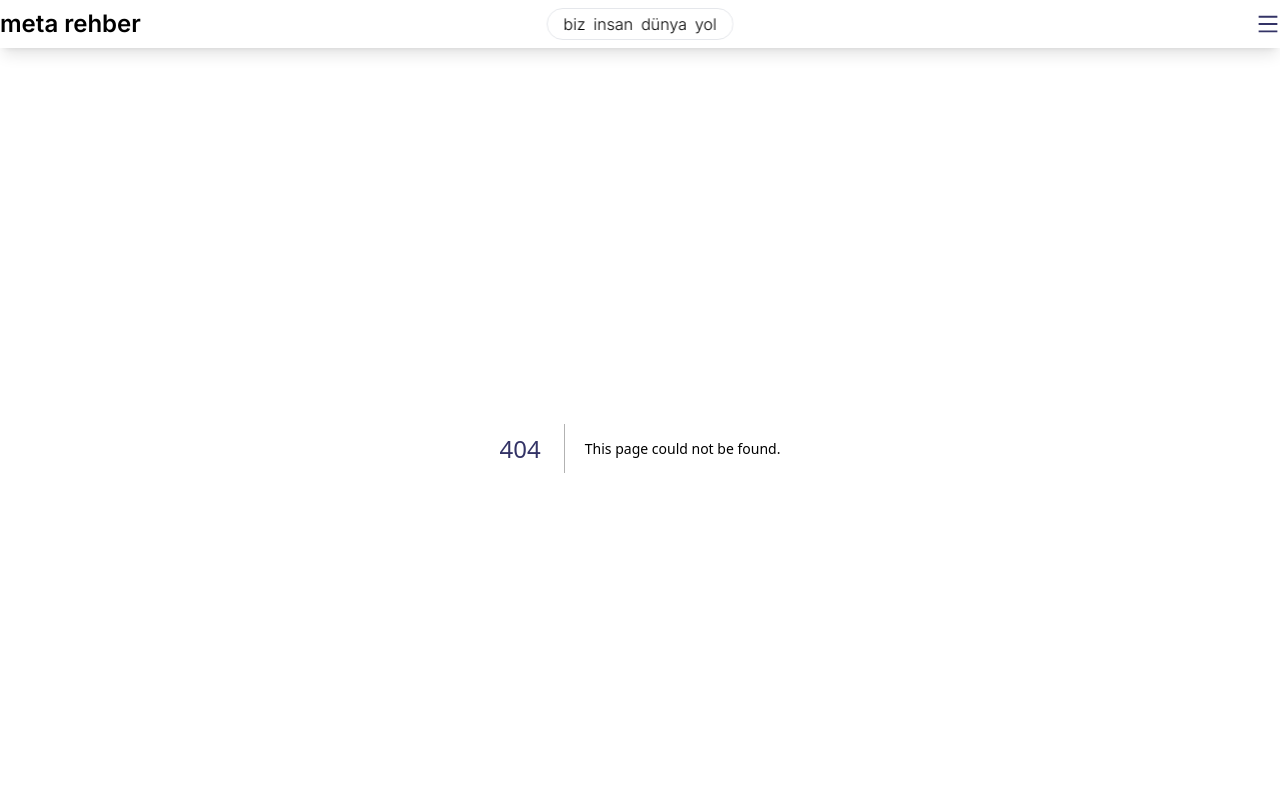
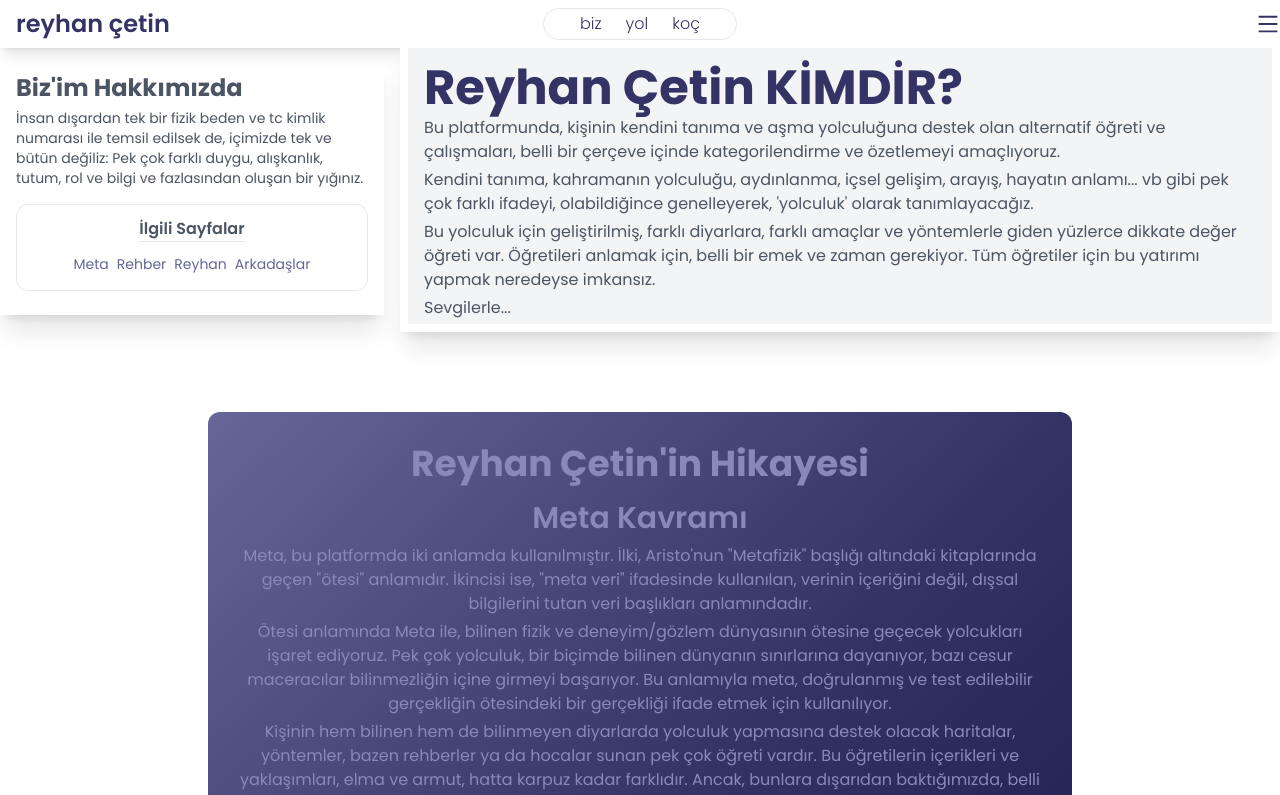
Before and after one commit to rcteenx/reyhancetin_com_tr, a Next.js app: page /biz in a window 1280 px wide. Before the commit this address had no page. Shown: the top 795 px of the page. Built offline with nearby package versions, Linux system fonts and the light colour scheme.

Commit message:
update reyhan-org-tr 2

```diff
--- a/app/hakkimizda/page.jsx
+++ b/app/biz/page.jsx
@@ -5,8 +5,8 @@ import SocialMedia from "@/components/sections/common/z-social-media";
 export default function StaticPage() {
   return (
     <>
-      <PageInfo id="0" />
-      <BlueContent h1Title="Meta Rehber'in Hikayesi">
+      <PageInfo id="1" />
+      <BlueContent h1Title="Reyhan Çetin'in Hikayesi">
         <h3>Meta Kavramı</h3>
         <p>
           Meta, bu platformda iki anlamda kullanılmıştır. İlki, Aristo'nun
@@ -33,12 +33,6 @@ export default function StaticPage() {
           ve hedef ile yaklaşımlarını ayrı bir kategori sistemiyle
           karşılaştırmamızı sağlar.
         </p>
-        <h2>Rehber</h2>
-        <p>
-          Bu platform, herhangi bir öğreti ya da yolculuğun rehberliğini yapmayı
-          amaçlamıyor. Tam tersine, bir Meta Rehber olarak, öğreti ve yolculuk
-          alternatifleriyle ilgili ortak bir alandan bilgi sunmayı amaçlıyor.
-        </p>
         <p>
           Herhangi biri dini ritüeller ve dua ile yola çıkıyor olabilir; bir
           başkası günlük hayatın içinde farkındalık pratikleri yapabilir, bir
@@ -46,7 +40,6 @@ export default function StaticPage() {
           Bunların hepsi kişileri bir yolculuğa çıkarıyor. Ancak kim nereye
           nasıl gidiyor, bunu karşılaştırma imkanı sunmuyor.
         </p>
-        <h4>Meta Rehber Benzetmesi</h4>
         <p>
           Diyelim ki İstanbul'dan Ankara'ya gitmek istiyorsunuz. Gidilecek pek
           çok farklı araç ve yol var. Öncelikle uçak bir seçim olabilir. Pek çok
--- a/app/globals.css
+++ b/app/globals.css
@@ -80,22 +80,22 @@
   }
 
   #pgSticker {
-    @apply mt-0 md:-ml-4 md:mr-4 xl:mr-8 px-4 md:px-0 text-gray-600;
+    @apply mt-0 lg:mr-4 lg:px-0 text-gray-600;
   }
   #pgSticker h2 {
-    @apply mb-0 px-4 pt-2 text-xl md:max-w-sm md:text-2xl  rounded-t-2xl;
+    @apply mb-0 pt-2 text-xl md:text-2xl rounded-t-2xl;
   }
   #pgSticker p {
     @apply text-xs sm:text-sm;
   }
   #subMenu {
-    @apply my-2 w-48 rounded-xl;
+    @apply my-2 text-center;
   }
   #subMenu h3 {
-    @apply my-1 text-sm sm:text-base leading-4  inline-block border-b;
+    @apply my-1 text-sm sm:text-base leading-4 inline-block border-b;
   }
   #pgSticker ul {
-    @apply p-0;
+    @apply my-2 p-0 flex items-center justify-center flex-wrap gap-2;
   }
   #pgSticker ul li {
     @apply p-0 m-0 leading-3;
@@ -107,7 +107,7 @@
     @apply text-primary-dark-5  border-b border-primary-dark-5;
   }
   #pgHeader {
-    @apply my-4 md:my-0 container-p flex-1 max-w-4xl bg-gray-100  text-gray-600 shadow-xl border-4 md:border-t-0 border-white;
+    @apply my-4 lg:my-0 px-4 flex-1 max-w-4xl bg-gray-100  text-gray-600 shadow-xl border-8 lg:border-t-0 border-white;
   }
 }
 
--- a/app/insan/page.jsx
+++ b/app/koc/page.jsx
@@ -5,7 +5,7 @@ import SocialMedia from "@/components/sections/common/z-social-media";
 export default function StaticPage() {
   return (
     <>
-      <PageInfo id="1" />
+      <PageInfo id="3" />
       <BlueContent h1Title="İnsan'ın Farklı Bölümleri">
         <p>
           İnsan, bir kısmı fiziksel ve gözlemlenebilir bir kısmı da aşkın
--- a/app/layout.js
+++ b/app/layout.js
@@ -1,6 +1,6 @@
 import "./globals.css";
 
-import { Inter } from "next/font/google";
+import { Poppins } from "next/font/google";
 
 // import GoogleAnalytics from "@/components/GoogleAnalytics";
 
@@ -9,7 +9,7 @@ import { siteMetadata } from "@/content/data/siteMetaData";
 import Header from "@/components/ui/Header";
 import Footer from "@/components/ui/footer/0-index";
 
-const base = Inter({
+const base = Poppins({
   subsets: ["latin"],
   display: "swap",
   variable: "--font-base",
--- a/app/page.jsx
+++ b/app/page.jsx
@@ -9,7 +9,7 @@ import SocialMedia from "@/components/sections/common/z-social-media";
 
 export async function generateMetadata() {
   return {
-    title: siteMetadata.title + " - Meta Rehber",
+    title: siteMetadata.title + " - Reyhan Çetin",
   };
 }
 
--- a/app/yol/page.jsx
+++ b/app/yol/page.jsx
@@ -5,7 +5,7 @@ import SocialMedia from "@/components/sections/common/z-social-media";
 export default function StaticPage() {
   return (
     <>
-      <PageInfo id="3" />
+      <PageInfo id="2" />
       <BlueContent h1Title="Farklı Yolların Kısa Tarihi">
         <p>
           Hem iç dünyamızda hem de dış dünyada bir yerlere gitmek istiyoruz;
--- a/components/templates/pageInfo.jsx
+++ b/components/templates/pageInfo.jsx
@@ -7,15 +7,16 @@ import IconComponent from "@/components/ui/IconComponent";
 export default function PageInfo({ id }) {
   const menu = StaticPages.filter((m) => m.id == id);
   return (
-    <section className=" md:pb-4">
-      <div className="mx-auto container flex flex-col md:flex-row">
+    <section className=" lg:pb-4">
+      <div className="mx-auto container flex flex-col lg:flex-row">
         <div id="pgSticker">
-          <h2>{menu[0].titleLong}</h2>
-          <div className="px-4 pb-2 md:max-w-sm shadow-xl">
+          <div className="mx-auto px-4 pb-2 lg:max-w-sm shadow-xl">
+            <h2>{menu[0].titleLong}</h2>
             <div>
               <p>{menu[0].description}</p>
-              <div className="flex justify-around items-center gap-0">
-                {/* <div id="subMenu">
+              <div className="my-4 flex justify-around items-center gap-0 border rounded-xl">
+                <div id="subMenu">
+                  <h3>İlgili Sayfalar</h3>
                   <ul>
                     {menu[0].pages.map((p) => (
                       <li key={p.id}>
@@ -25,15 +26,6 @@ export default function PageInfo({ id }) {
                       </li>
                     ))}
                   </ul>
-                </div> */}
-                <div className="w-48 flex justify-center">
-                  <IconComponent
-                    name={menu[0].icon}
-                    size={80}
-                    color="#333366"
-                    alt={menu[0].title}
-                    title={menu[0].titleLong}
-                  />
                 </div>
               </div>
             </div>
--- a/components/ui/Header.jsx
+++ b/components/ui/Header.jsx
@@ -21,7 +21,7 @@ export default function Header() {
   const menu2 = StaticPages.filter((m) => m.id < 100);
   return (
     <header className="h-12 shadow-lg">
-      <div className="mx-auto md:container px-4 lg:px-0 py-2 flex items-center justify-between">
+      <div className="mx-auto md:container pl-4 py-2 flex items-center justify-between">
         <div className=" w-24 md:w-48 z-50 flex items-center justify-start  h-8 ">
           <h3 className="m-0 p-0 text-sm md:text-2xl">
             <Link
@@ -33,12 +33,12 @@ export default function Header() {
             </Link>
           </h3>
         </div>
-        <nav className="fixed px-4 border border-solid rounded-full font-light text-xs md:text-base bg-opacity-40 top-2 right-1/2 translate-x-1/2 bg-light/60 backdrop-blur-sm z-50 bg-white flex justify-center items-center h-8">
-          <ul className="flex justify-center items-center gap-2">
+        <nav className="fixed px-4 md:px-6 border border-solid rounded-full font-light text-xs md:text-base bg-opacity-40 top-2 right-1/2 translate-x-1/2 bg-light/60 backdrop-blur-sm z-50 bg-white flex justify-center items-center  h-8">
+          <ul className="flex justify-center items-center gap-0">
             {menu.map((p) => (
               <li
                 key={p.id}
-                className={`border-b border-b-white hover:border-b-primary  `}
+                className={`leading-4 hover:bg-gray-100  rounded-xl py-1 px-3`}
               >
                 {/* ${ id === p.id ? "text-primary" : "" } */}
                 <Link
--- a/content/data/siteMetaData.js
+++ b/content/data/siteMetaData.js
@@ -1,32 +1,32 @@
 export const siteMetadata = {
-  logo: "meta rehber",
-  title: "Meta Rehber -  Öğreti ve Yollar",
+  logo: "reyhan çetin",
+  title: "Reyhan Çetin -  Öğreti ve Yollar",
   author: "rcteenx",
-  headerTitle: "Meta Rehber | Öğreti ve Yollar",
-  description: "Meta Rehber Öğreti ve Yollar",
+  headerTitle: "Reyhan Çetin | Öğreti ve Yollar",
+  description: "Reyhan Çetin Öğreti ve Yollar",
   language: "tr-TR",
-  siteUrl: "https://metarehber.org.tr/",
+  siteUrl: "https://reyhancetin.com.tr/",
   siteLogo: "/logo-rc.png",
-  email: "metarehber@gmail.com",
+  email: "rhan.cetinx@gmail.com",
 };
 
 export const StaticPages = [
   {
-    id: 0,
+    id: 1,
     title: "biz",
-    titleLong: "Meta Rehber Hakkında",
+    link: "biz",
+    titleLong: "Biz'im Hakkımızda",
     description:
-      "Meta Rehber, Reyhan Çetin ve Arkadaşları'nın öncülüğünde yayına geçen bir meta bilgi platformudur.",
-    h1: "META REHBER NEDİR?",
+      "İnsan dışardan tek bir fizik beden ve tc kimlik numarası ile temsil edilsek de, içimizde tek ve bütün değiliz: Pek çok farklı duygu, alışkanlık, tutum, rol ve bilgi ve fazlasından oluşan bir yığınız.",
+    // Dahası, içimizde kendimizi bütünlemeye giden tüm çalışmalar, sonuna doğru ilerlerse bizi dışarı açar tekrar biz olur!
+    h1: "Reyhan Çetin KİMDİR?",
     par: [
-      "Meta Rehber platformunda, kişinin kendini tanıma ve aşma yolculuğuna destek olan alternatif öğreti ve çalışmaları, belli bir çerçeve içinde kategorilendirme ve özetlemeyi amaçlıyoruz.",
+      "Bu platformunda, kişinin kendini tanıma ve aşma yolculuğuna destek olan alternatif öğreti ve çalışmaları, belli bir çerçeve içinde kategorilendirme ve özetlemeyi amaçlıyoruz.",
       "Kendini tanıma, kahramanın yolculuğu, aydınlanma, içsel gelişim, arayış, hayatın anlamı... vb gibi pek çok farklı ifadeyi, olabildiğince genelleyerek, 'yolculuk' olarak tanımlayacağız. ",
       "Bu yolculuk için geliştirilmiş, farklı diyarlara, farklı amaçlar ve yöntemlerle giden yüzlerce dikkate değer öğreti var. Öğretileri anlamak için, belli bir emek ve zaman gerekiyor. Tüm öğretiler için bu yatırımı yapmak neredeyse imkansız.",
-      "Bu bilinmezliğe çözüm olarak, Meta Rehber'de alternatif yolculuk ve öğretilerin meta veriler paylaşacağız: Önce biraz kendinizi sonra da seçeceğiniz yol ve öğretileri anlamanız için.",
       "Sevgilerle...",
     ],
     icon: "platform",
-    link: "hakkimizda",
     pages: [
       { id: 1, title: "Meta", link: "hakkimizda/meta" },
       { id: 2, title: "Rehber", link: "hakkimizda/rehber" },
@@ -35,8 +35,32 @@ export const StaticPages = [
     ],
   },
   {
-    id: 1,
-    title: "insan",
+    id: 2,
+    title: "yol",
+    link: "yol",
+    titleLong: "Kendimize Yolculuk",
+    description:
+      "Bir kişinin ayak izleri kolaylıkla silinebilir. Ancak bir grup ilerliyorsa, bir patika oluşur.",
+    h1: "KENDİNİ TANIMA YOLLARI",
+    par: [
+      "Hepimiz önce dışsal sebeplerle, hatta farkında bile olmadığımız çevresel yönlendirmelerle yola çıktık. Ancak bir süre sonra bazılarımız aradığını dış dünyada bulamayacağını anlayıp, yolculuğu önce içe sonra da meta fizik diyarlara yönlendirdi.",
+      "Kendini tanımaya, aydınlanmaya, uyanmaya, nirvana, cennet, tanrı ya da benzeri bir yerlere giden pek çok yol var. Ancak hangisi sizin için? Nereye gideceğinizi bilmiyorsanız, hangi yöne gittiğinizin önemi var mı?",
+      "Burada pek çok yolu, kendi penceremizden anlatmaya çalışacağız. Tüm bu platformun, meta gerçeklik yolcuları için bir rehber olmasını umuyoruz.",
+      "Sevgilerle...",
+    ],
+    icon: "way",
+    pages: [
+      { id: 1, title: "Dini Yollar", link: "dini" },
+      { id: 2, title: "Ezoterik Yollar", link: "ezoterik" },
+      { id: 3, title: "Bilimsel Yollar", link: "bilimsel" },
+      { id: 4, title: "Modern Yollar", link: "modern" },
+      { id: 5, title: "Çalışmalar", link: "calismalar" },
+    ],
+  },
+  {
+    id: 3,
+    title: "koç",
+    link: "koc",
     titleLong: "İnsanın Katmanları",
     description:
       "İnsan çok boyutlu bir varlıktır: İç içe geçmiş ve her biri diğerinden bağımsız farklı katmanlardan oluşur.",
@@ -51,7 +75,6 @@ export const StaticPages = [
       "Sevgilerle...",
     ],
     icon: "human",
-    link: "insan",
     pages: [
       { id: 1, title: "Sahte Kişilik", link: "sahte-kisilik" },
       { id: 2, title: "Doğru Kişilik", link: "dogru-kisilik" },
@@ -59,52 +82,6 @@ export const StaticPages = [
       { id: 4, title: "Bilinç", link: "bilinc" },
       { id: 5, title: "Aşkın Benlik", link: "askin-benlik" },
       { id: 6, title: "Birlik & Bütünlük", link: "birlik-butunluk" },
-    ],
-  },
-  {
-    id: 2,
-    title: "dünya",
-    titleLong: "Dünya Büyük Gizem",
-    description:
-      'Hayat, "ben" algımızın dışındaki her şey: Oturduğunuz koltuk, soluduğunuz hava, ekran, arkadaşınız, galaksi...',
-    h1: "DÜNYA NEDİR?",
-    par: [
-      "- Dünya, duyularınızla algıladığınız dünya, gerçeklik... ne kadar gerçek?",
-      "- Canlı olmak, hayatın içinde yaşamak ne demek?",
-      "- Bir gözlemci olmadığında dünyaya ne oluyor?",
-      "- Duyularımız çalışmasa ve dış dünyadan hiçbir yeni izlenim almasak, yaşayabilir miyiz?",
-      "Dünya, en azından şu anki algımıza göre böyle, büyük bir gizem.",
-    ],
-    icon: "life",
-    link: "dunya",
-    pages: [
-      { id: 1, title: "Dış Dünya", link: "dis-dunya" },
-      { id: 2, title: "Etkileşim", link: "etkilesim" },
-      { id: 3, title: "İzlenimler", link: "izlenimler" },
-      { id: 4, title: "Aşkın Diyarlar", link: "askin" },
-    ],
-  },
-  {
-    id: 3,
-    title: "yol",
-    titleLong: "Kendimize Yolculuk",
-    description:
-      "Bir kişinin ayak izleri kolaylıkla silinebilir. Ancak bir grup ilerliyorsa, bir patika oluşur.",
-    h1: "KENDİNİ TANIMA YOLLARI",
-    par: [
-      "Hepimiz önce dışsal sebeplerle, hatta farkında bile olmadığımız çevresel yönlendirmelerle yola çıktık. Ancak bir süre sonra bazılarımız aradığını dış dünyada bulamayacağını anlayıp, yolculuğu önce içe sonra da meta fizik diyarlara yönlendirdi.",
-      "Kendini tanımaya, aydınlanmaya, uyanmaya, nirvana, cennet, tanrı ya da benzeri bir yerlere giden pek çok yol var. Ancak hangisi sizin için? Nereye gideceğinizi bilmiyorsanız, hangi yöne gittiğinizin önemi var mı?",
-      "Burada pek çok yolu, kendi penceremizden anlatmaya çalışacağız. Tüm bu platformun, meta gerçeklik yolcuları için bir rehber olmasını umuyoruz.",
-      "Sevgilerle...",
-    ],
-    icon: "way",
-    link: "yol",
-    pages: [
-      { id: 1, title: "Dini Yollar", link: "dini" },
-      { id: 2, title: "Ezoterik Yollar", link: "ezoterik" },
-      { id: 3, title: "Bilimsel Yollar", link: "bilimsel" },
-      { id: 4, title: "Modern Yollar", link: "modern" },
-      { id: 5, title: "Çalışmalar", link: "calismalar" },
     ],
   },
   {
```
